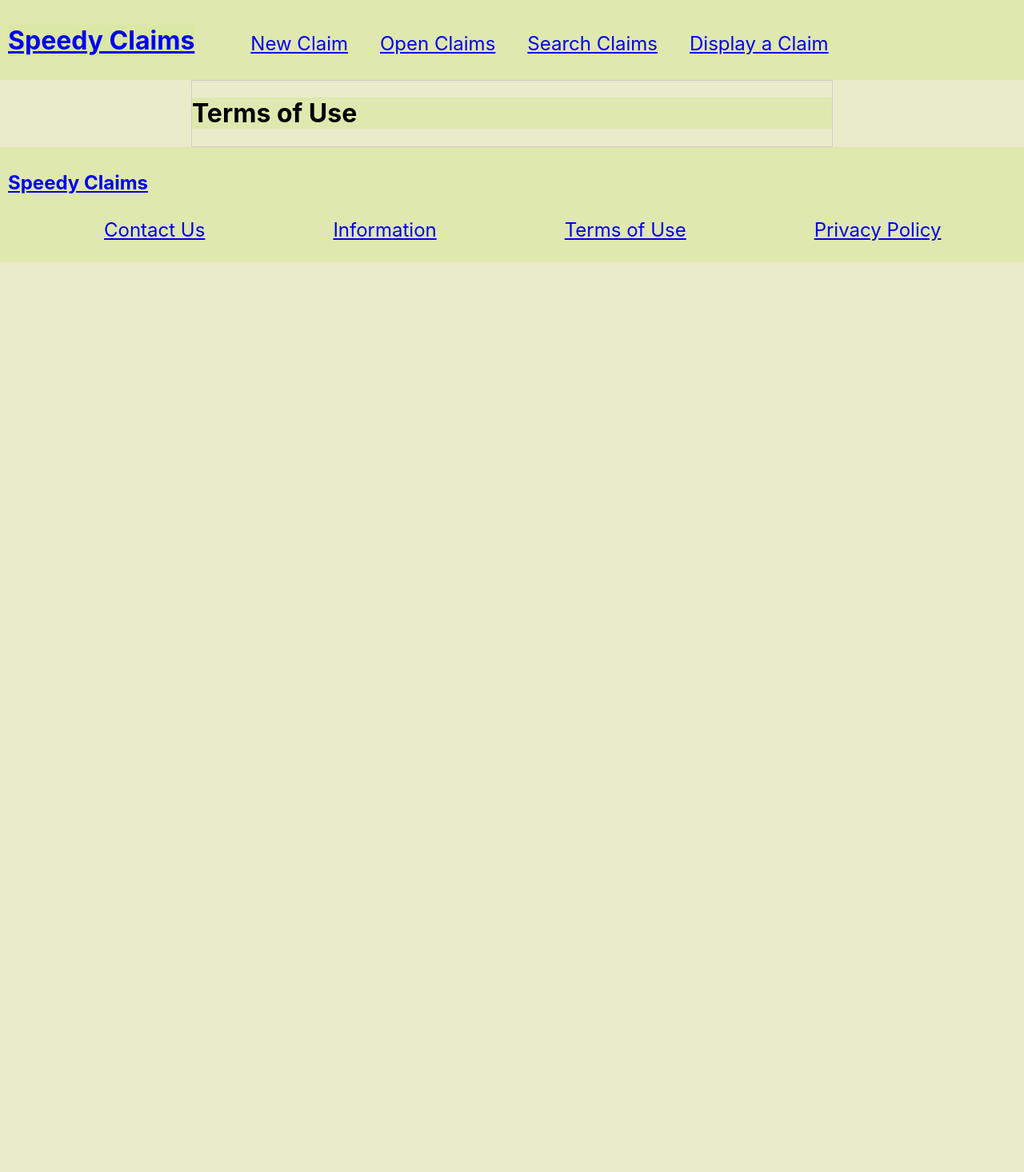
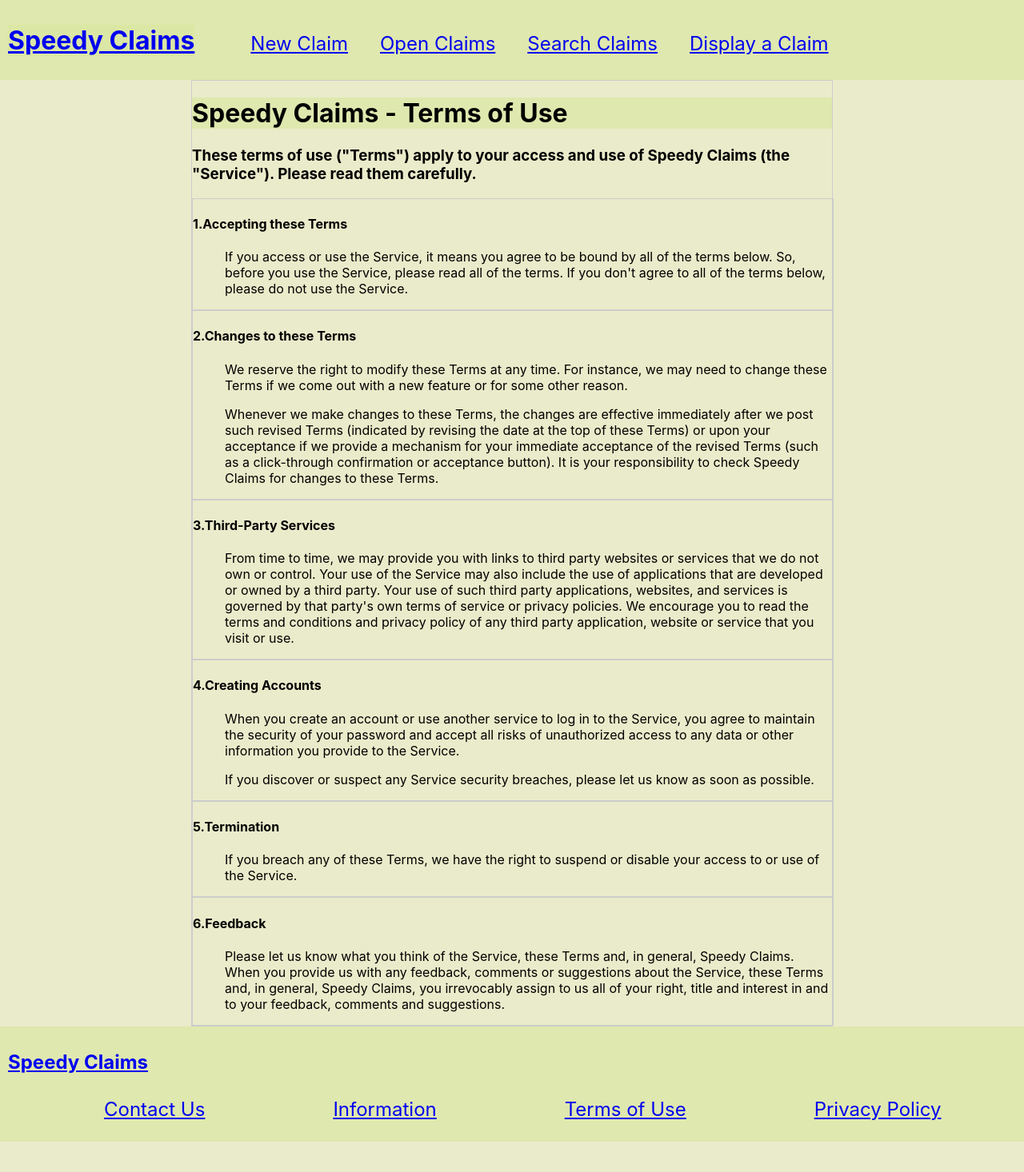
Before and after one commit to vanessa-fullstack/quick-claims, a React (Create React App) app: page /termsofuse in a window 1280 px wide. Shown: the top 1466 px of the page at 80% size. Before the commit the page ends 800 px from the top, so only its background shows below. Built offline with nearby package versions, Linux system fonts and the light colour scheme.

Commit message:
updating footer components

```diff
--- a/src/components/FooterComponents/Information.js
+++ b/src/components/FooterComponents/Information.js
@@ -3,7 +3,25 @@ import '../stylesheet.css';
 const Information = () => {
     return (
     <div className="container">
-        <h1>Information goes here</h1>
+        <h1>More Information on Speedy Claims</h1>
+        <h3>The Speedy Claims application can be used to submit a claim, search for a claim and display it. Use this page to find out more information on each section of the application.</h3>
+        <h4>Register a new claim</h4>
+        <ul>
+            <li>To start a new claim simply go to the New Claim section of the website.</li>
+            <li>Complete all fields marked with an *.</li>
+            <li>Only complete the following sections if it is relevent to you claim, e.g, if submitting a property claim, fill out the propery section and ignore the other claim areas.</li>
+            <li>To submit the claim, select the Register Claim button located at the bottom of the page.</li>
+        </ul>
+        <h4>To open a claim</h4>
+        <ul>
+            <li>To open a claim select Open Claims in the menu options.</li>
+            <li>Select Active, CLosed or Rejected from the drop down list.</li>
+            <li>Select the open bottom beside each claim record to open the selected claim and view more information on it.</li>
+        </ul>
+        <h4>Displaying claims</h4>
+        <ul>
+            <li>To display a claim, you must first either search for a claim via a policy number or use the open claims option to select a claim to view.</li>
+        </ul>
     </div>
     );
 }
--- a/src/components/FooterComponents/PrivacyPolicy.js
+++ b/src/components/FooterComponents/PrivacyPolicy.js
@@ -3,7 +3,43 @@ import '../stylesheet.css';
 const PrivacyPolicy = () => {
     return (
     <div className="container">
-        <h1>Privacy Policy</h1>
+        <h1>Speedy Claims - Privacy Policy</h1>
+        <h4>Our privacy policy applies to information we collect when you use or access our website, application, or just interact with us. We may change this privacy policy from time to time. Whenever we make changes to this privacy policy, the changes are effective [TIME PERIOD] after we post the revised privacy policy (as indicated by revising the date at the top of our privacy policy). We encourage you to review our privacy policy whenever you access our services to stay informed about our information practices and the ways you can help protect your privacy.</h4>
+        <div className='termsofuse'>
+        <h3>Collection of Information</h3>
+        <ul>
+        <p><h4>Information You Provide to Us</h4></p>
+        <li>
+        <p>We collect information you provide directly to us. For example, we collect information when you participate in any interactive features of our services, fill out a form, request customer support, provide any contact or identifying information or otherwise communicate with us. The types of information we may collect include your name, email address, postal address, credit card information and other contact or identifying information you choose to provide.</p>
+        </li>
+        <p><h4>Information We Collect Automatically When You Use the Services</h4></p>
+        <p>When you access or use our services, we automatically collect information about you, including:</p>
+        <li>
+        <p>Log Information: We log information about your use of our services, including the type of browser you use, access times, pages viewed, your IP address and the page you visited before navigating to our services.</p>
+        </li>
+        <li>
+        <p>Device Information: We collect information about the computer you use to access our services, including the hardware model, and operating system and version.</p>
+        </li>
+        <li>
+        <p>Location Information: We may collect information about the location of your device each time you access or use one of our mobile applications or otherwise consent to the collection of this information.</p>
+        </li>
+        <p><h4>Information We Collect From Other Sources</h4></p>
+        <li>
+        <p>In order to provide you with access to the Service, or to provide you with better service in general, we may combine information obtained from other sources (for example, a third-party service whose application you have authorized or used to sign in) and combine that with information we collect through our services.</p>
+        </li>
+        </ul>
+        </div>
+        <div className='termsofuse'>
+        <h3>Use of Information</h3>
+        <p>We use information about you for various purposes, including to:</p>
+        <li>Provide, maintain and improve our services;</li>
+        <li>Provide services you request, process transactions and to send you related information;</li>
+        <li>Send you technical notices, updates, security alerts and support and administrative messages;</li>
+        <li>Respond to your comments, questions and requests and provide customer service;</li>
+        <li>Communicate with you about news and information related to our service;</li>
+        <li>Monitor and analyze trends, usage and activities in connection with our services; and</li>
+        <li>Personalize and improve our services.</li>
+        </div>
     </div>
     );
 }
--- a/src/components/FooterComponents/TermsOfUse.js
+++ b/src/components/FooterComponents/TermsOfUse.js
@@ -3,7 +3,46 @@ import '../stylesheet.css';
 const TermsOfUse = () => {
     return (
     <div className="container">
-        <h1>Terms of Use</h1>
+        <h1>Speedy Claims - Terms of Use</h1>
+        <h3>These terms of use ("Terms") apply to your access and use of Speedy Claims (the "Service"). Please read them carefully.</h3>
+        <div className='termsofuse'>
+        <h4>1.Accepting these Terms</h4>
+        <ul>
+        If you access or use the Service, it means you agree to be bound by all of the terms below. So, before you use the Service, please read all of the terms. If you don't agree to all of the terms below, please do not use the Service.
+        </ul>
+        </div>
+        <div className='termsofuse'>
+        <h4>2.Changes to these Terms</h4>
+        <ul>
+        <p>We reserve the right to modify these Terms at any time. For instance, we may need to change these Terms if we come out with a new feature or for some other reason.</p>
+        <p>Whenever we make changes to these Terms, the changes are effective immediately after we post such revised Terms (indicated by revising the date at the top of these Terms) or upon your acceptance if we provide a mechanism for your immediate acceptance of the revised Terms (such as a click-through confirmation or acceptance button). It is your responsibility to check Speedy Claims for changes to these Terms.</p>
+        </ul>
+        </div>
+        <div className='termsofuse'>
+        <h4>3.Third-Party Services</h4>
+        <ul>
+        <p>From time to time, we may provide you with links to third party websites or services that we do not own or control. Your use of the Service may also include the use of applications that are developed or owned by a third party. Your use of such third party applications, websites, and services is governed by that party's own terms of service or privacy policies. We encourage you to read the terms and conditions and privacy policy of any third party application, website or service that you visit or use.</p>
+        </ul>
+        </div>
+        <div className='termsofuse'>
+        <h4>4.Creating Accounts</h4>
+        <ul>
+        <p>When you create an account or use another service to log in to the Service, you agree to maintain the security of your password and accept all risks of unauthorized access to any data or other information you provide to the Service.</p>
+        <p>If you discover or suspect any Service security breaches, please let us know as soon as possible.</p>
+        </ul>
+        </div>
+        <div className='termsofuse'>
+        <h4>5.Termination</h4>
+        <ul>
+        <p>If you breach any of these Terms, we have the right to suspend or disable your access to or use of the Service.</p>
+        </ul>
+        </div>
+        <div className='termsofuse'>
+        <h4>6.Feedback</h4>
+        <ul>
+        <p>Please let us know what you think of the Service, these Terms and, in general, Speedy Claims. When you provide us with any feedback, comments or suggestions about the Service, these Terms and, in general, Speedy Claims, you irrevocably assign to us all of your right, title and interest in and to your feedback, comments and suggestions.</p>
+        </ul>
+        </div>
     </div>
     );
 }
--- a/src/components/stylesheet.css
+++ b/src/components/stylesheet.css
@@ -91,6 +91,13 @@ select{
     margin-right: auto;
 }
 
+.termsofuse{
+    border: 1px solid #ccc;
+    width: 800px;
+    margin-left: auto;
+    margin-right: auto;
+}
+
 
 @media only screen and (min-width: 768px) and (max-width: 1024px) {
     .container{
```
